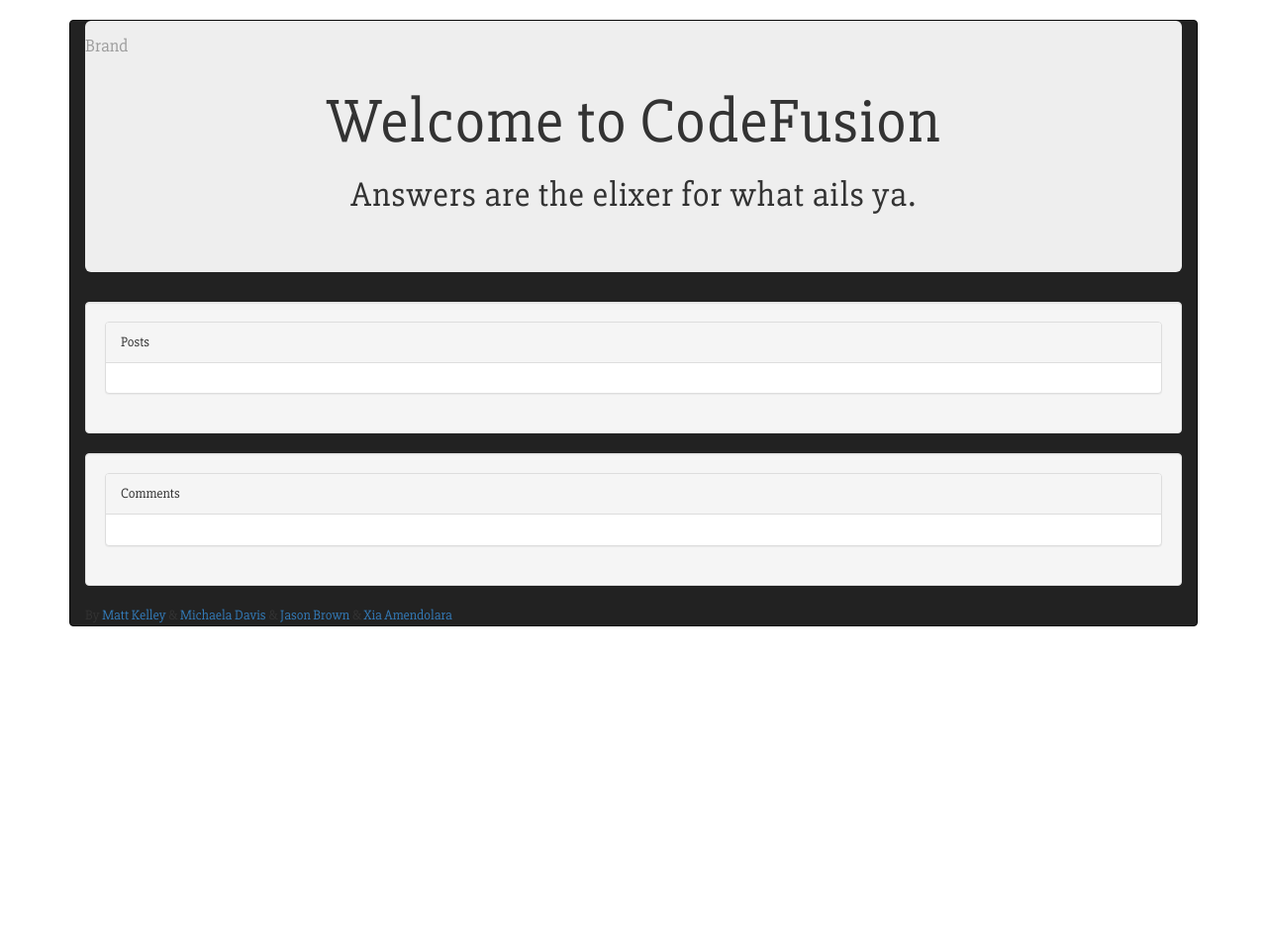
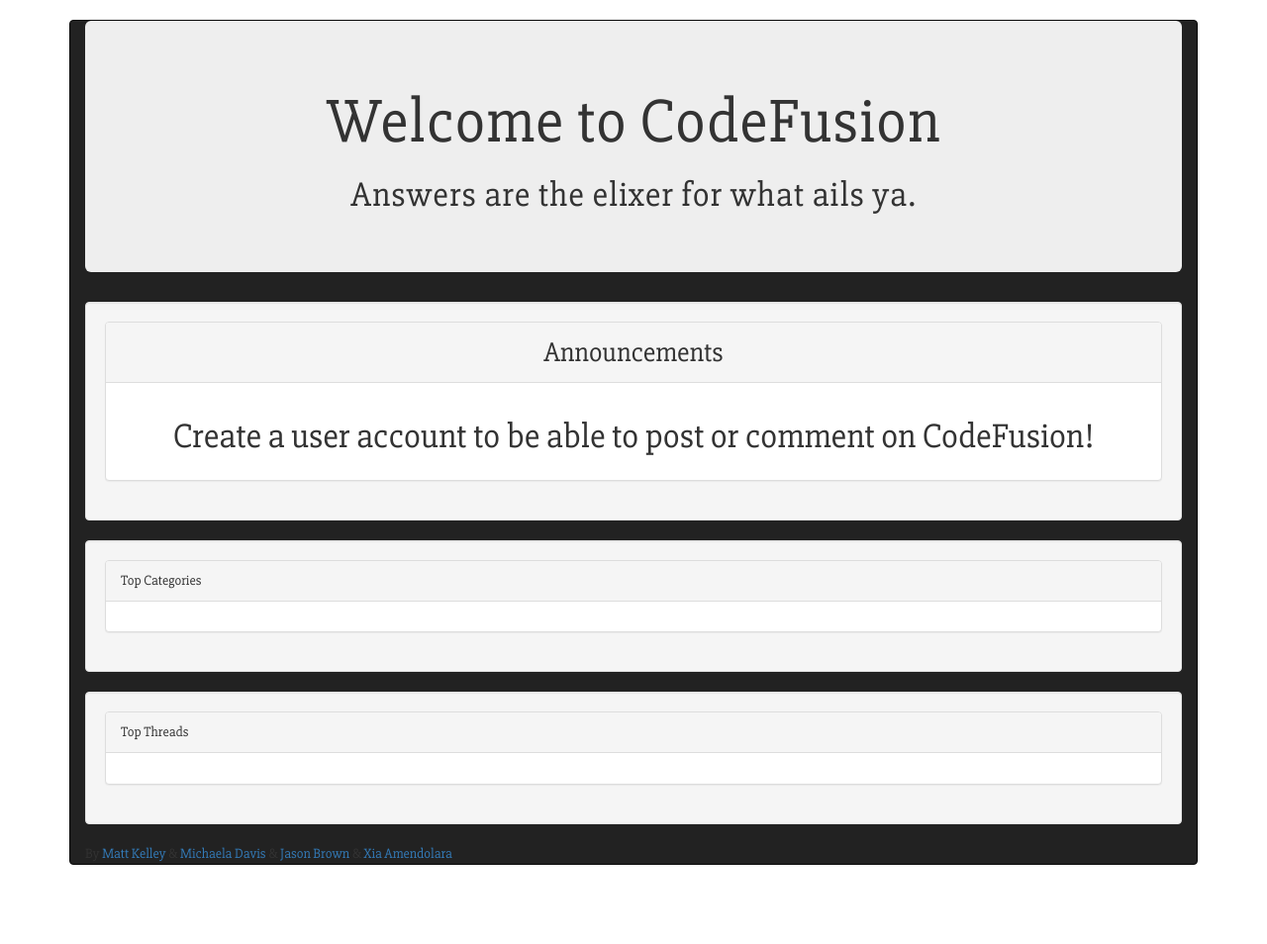
Before and after one commit to mkelley2/forum_project, a PHP site: template web/views/index.html.twig in a window 1280 px wide. Shown: the part 52-1006 px from the top of the page at 99% size. Before the commit the page ends 685 px from the top, so only its background shows below. Run offline with PHP 8.4, Linux system fonts and the light colour scheme; the template is opened without the code that fills it, so the values that code supplies are empty; some libraries are stand-ins or nearby versions.

Commit message:
work on index page - need to finish populating tables with only 5 links

```diff
--- a/app/app.php
+++ b/app/app.php
@@ -42,7 +42,7 @@
     ));
 
     $app->get("/", function() use ($app) {
-        return $app['twig']->render('index.html.twig', array('all_categories'=>Category::getAll(), 'user'=>$_SESSION['user']));
+        return $app['twig']->render('index.html.twig', array('all_categories'=>Category::getAll(), 'all_threads'=>Thread::getAll(), 'user'=>$_SESSION['user']));
     });
 
     $app->get("/categories", function() use ($app) {
--- a/web/styles.css
+++ b/web/styles.css
@@ -66,10 +66,19 @@ td {
     border-color: #339999;
 }
 
+.topGenerated {
+    padding-left: 30px;
+    font-size: 2em;
+}
+
+#announcements {
+    text-align: center;
+    font-size: 2em;
+}
+
 #newCopies {
     color: black;
 }
-
 
 #bs-example-navbar-collapse-2 {
     position: relative;
@@ -81,11 +90,12 @@ td {
 }
 
 /*for when user is logged out*/
-/*.fa-user-circle-o {
+.logged-out {
   font-size: 2em;
   float: right;
-}*/
+}
 
+/* ORANGE for when user is logged IN */
 .fa-user-circle-o {
   font-size: 2em;
   float: right;
--- a/web/views/components/navbar.html.twig
+++ b/web/views/components/navbar.html.twig
@@ -46,7 +46,7 @@
         <span class="icon-bar"></span>
         <span class="icon-bar"></span>
       </button>
-      <a class="navbar-brand" href="/">Brand</a>
+
     </div>
 
 <!-- Login Modal -->
--- a/web/views/index.html.twig
+++ b/web/views/index.html.twig
@@ -7,50 +7,55 @@
             {% include '/components/navbar.html.twig' %}
             <div id="post-wrapper">
                 <div class="title jumbotron">
-
                     <h1 class="welcome">Welcome to CodeFusion</h1>
                     <h2 class="welcome">Answers are the elixer for what ails ya.</h2>
+                </div>
 
-                </div>
-                <div id="posts" class="well">
+                <div id="announcements" class="well">
                     <div class="panel panel-default">
-                      <div class="panel-heading">Posts</div>
+                      <div class="panel-heading">Announcements</div>
                       <div class="panel-body">
-                          <!-- <p>Lorem ipsum dolor sit amet, eos et epicurei officiis. Summo graece voluptua sea cu, mei no audire molestiae interpretaris. Quot omnesque nam cu, modo cetero appareat eu sit, scripta temporibus vis ut. Aeque option praesent pri ut, vide complectitur eos in, doctus laoreet expetenda eu eam. Ei eos euismod intellegam, graece vivendum intellegat nec eu.</p>
-                        <button type="button" class="btn btn-default" data-dismiss="modal">Delete</button>
-                        <button type="button" class="btn btn-primary">Comment</button>
-                        <button type="button" class="btn btn-default" data-dismiss="modal">Edit</button>
-                        <button type="button" class="btn btn-primary">Rank Up</button>
-                        <button type="button" class="btn btn-primary">Rank Down</button> -->
+                          <h2>Create a user account to be able to post or comment on CodeFusion!</h2>
                       </div>
                     </div>
                 </div>
+
+                <div id="posts" class="well">
+                    <div class="panel panel-default">
+                      <div class="panel-heading">Top Categories</div>
+
+                      <div class="panel-body">
+                          {% if all_categories is not empty %}
+                          {% for category in [all_categories][0:4]%}
+                          {% for category in all_categories %}
+
+                            <a class="topGenerated" href="/category/{{category.getCategory}}">{{ category.getCategory }}</a> <br>
+
+                        {% endfor %}
+                        {% endfor %}
+                        {% endif %}
+                      </div>
+                    </div>
+                </div>
+
                 <div class="well" id="comment-holder">
                     <div class="panel panel-default">
-                        <div class="panel-heading">Comments</div>
+                        <div class="panel-heading">Top Threads</div>
                         <div class="panel-body" id="comments-here">
                             <div class="row">
                                 <div class="col-md-2">
                                     <div class="row">
-                                        <!-- <p>
-                                            Lorem ipsum dolor sit amet, eos et epicurei officiis. Summo graece voluptua sea cu, mei no audire molestiae interpretaris. Quot omnesque nam cu, modo cetero appareat eu sit, scripta temporibus vis ut. Aeque option praesent pri ut, vide complectitur eos in, doctus laoreet expetenda eu eam. Ei eos euismod intellegam, graece vivendum intellegat nec eu.
-                                        </p>
-                                        <p>
-                                            Lorem ipsum dolor sit amet, eos et epicurei officiis. Summo graece voluptua sea cu, mei no audire molestiae interpretaris. Quot omnesque nam cu, modo cetero appareat eu sit, scripta temporibus vis ut. Aeque option praesent pri ut, vide complectitur eos in, doctus laoreet expetenda eu eam. Ei eos euismod intellegam, graece vivendum intellegat nec eu.
-                                        </p>
-                                        <button type="button" class="btn btn-default" data-dismiss="modal">Delete</button>
-                                        <button type="button" class="btn btn-primary">Comment</button> -->
+                                        {% if all_threads is not empty %}
+                                        {% for thread in all_threads %}
+
+                                          <a class="topGenerated" href="/new-thread/{{id}}">{{ thread.getPostTitle }}</a> <br>
+
+                                      {% endfor %}
+                                      {% endif %}
                                     </div>
-
                                 </div>
                                 <div class="col-md-10">
                                     <div id="append-comments">
-                                        <!-- <p>Lorem ipsum dolor sit amet, eos et epicurei officiis. Summo graece voluptua sea cu, mei no audire molestiae interpretaris. Quot omnesque nam cu, modo cetero appareat eu sit, scripta temporibus vis ut. Aeque option praesent pri ut, vide complectitur eos in, doctus laoreet expetenda eu eam. Ei eos euismod intellegam, graece vivendum intellegat nec eu.</p>
-                                    </div>
-
-                                    <button type="button" class="btn btn-default" data-dismiss="modal">Edit</button>
-                                    <button type="button" class="btn btn-primary">Rank Up</button>
-                                    <button type="button" class="btn btn-primary">Rank Down</button> -->
                                 </div>
 
                             </div>
```
